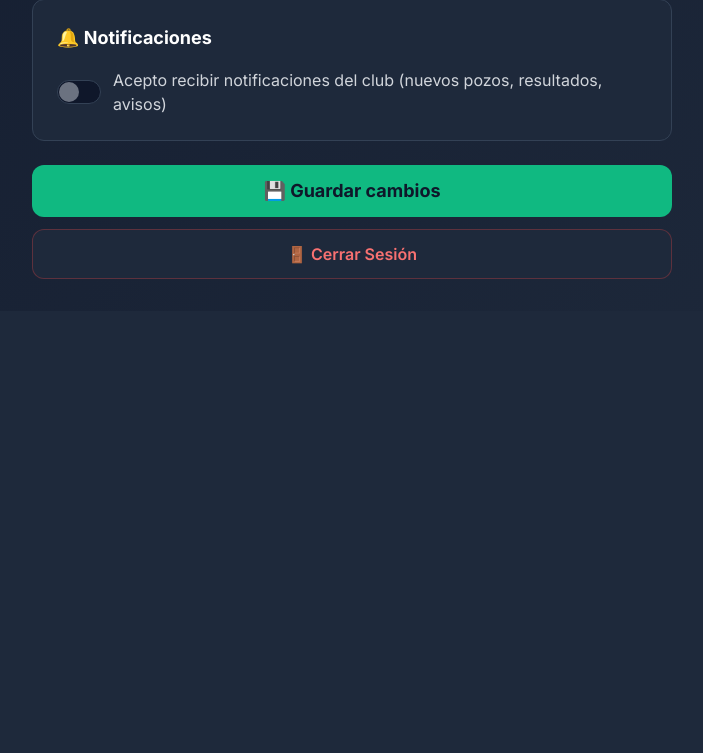
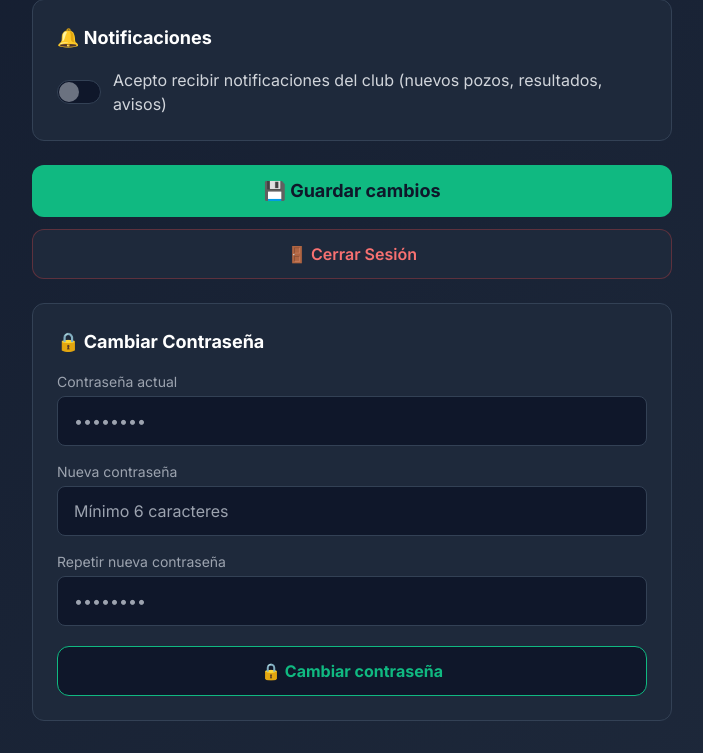
Before and after one commit to AlbertoMartinMate/La-Pecera-Padel-Hub, a Flask app: template templates/perfil.html in a window 1280 px wide. Shown: the part 1209-1962 px from the top of the page, without its empty margins (288-991 px from the left). Before the commit the page ends 1488 px from the top, so only its background shows below. Run offline with Flask 3, Linux system fonts and the light colour scheme; the template is opened without the code that fills it, so the values that code supplies are empty; some libraries are stand-ins or nearby versions.

Commit message:
Cambiar contraseña desde perfil

```diff
--- a/app.py
+++ b/app.py
@@ -720,6 +720,33 @@ def perfil():
 
     return render_template('perfil.html', usuario=usuario)
 
+@app.route('/cambiar_password', methods=['POST'])
+def cambiar_password():
+    if 'user_id' not in session:
+        return redirect(url_for('login'))
+
+    usuario = Usuario.query.get(session['user_id'])
+    password_actual = request.form.get('password_actual')
+    password_nueva = request.form.get('password_nueva')
+    password_confirmar = request.form.get('password_confirmar')
+
+    if not usuario.check_password(password_actual):
+        flash('La contraseña actual no es correcta', 'error')
+        return redirect(url_for('perfil'))
+
+    if password_nueva != password_confirmar:
+        flash('Las contraseñas nuevas no coinciden', 'error')
+        return redirect(url_for('perfil'))
+
+    if len(password_nueva) < 6:
+        flash('La contraseña debe tener al menos 6 caracteres', 'error')
+        return redirect(url_for('perfil'))
+
+    usuario.set_password(password_nueva)
+    db.session.commit()
+    flash('Contraseña cambiada correctamente', 'success')
+    return redirect(url_for('perfil'))
+
 # ── INICIALIZACIÓN Y MIGRACIONES ─────────────────────────────────────────────
 
 with app.app_context():
--- a/templates/perfil.html
+++ b/templates/perfil.html
@@ -151,6 +151,37 @@
             </div>
 
         </form>
+
+        <!-- Cambiar contraseña (formulario separado) -->
+        <form method="POST" action="{{ url_for('cambiar_password') }}" class="mt-6">
+            <div class="bg-dark-card border border-dark-border rounded-xl p-6">
+                <h2 class="text-lg font-bold text-white mb-4">🔒 Cambiar Contraseña</h2>
+                <div class="space-y-4">
+                    <div>
+                        <label class="block text-sm text-gray-400 mb-1">Contraseña actual</label>
+                        <input type="password" name="password_actual" required
+                            class="w-full bg-dark-bg border border-dark-border rounded-lg px-4 py-3 text-white focus:border-secondary focus:outline-none"
+                            placeholder="••••••••">
+                    </div>
+                    <div>
+                        <label class="block text-sm text-gray-400 mb-1">Nueva contraseña</label>
+                        <input type="password" name="password_nueva" required minlength="6"
+                            class="w-full bg-dark-bg border border-dark-border rounded-lg px-4 py-3 text-white focus:border-secondary focus:outline-none"
+                            placeholder="Mínimo 6 caracteres">
+                    </div>
+                    <div>
+                        <label class="block text-sm text-gray-400 mb-1">Repetir nueva contraseña</label>
+                        <input type="password" name="password_confirmar" required minlength="6"
+                            class="w-full bg-dark-bg border border-dark-border rounded-lg px-4 py-3 text-white focus:border-secondary focus:outline-none"
+                            placeholder="••••••••">
+                    </div>
+                </div>
+                <button type="submit"
+                    class="w-full mt-5 bg-dark-bg border border-secondary hover:bg-secondary/10 text-secondary font-bold py-3 rounded-xl transition">
+                    🔒 Cambiar contraseña
+                </button>
+            </div>
+        </form>
     </main>
 </div>
 {% endblock %}
```
